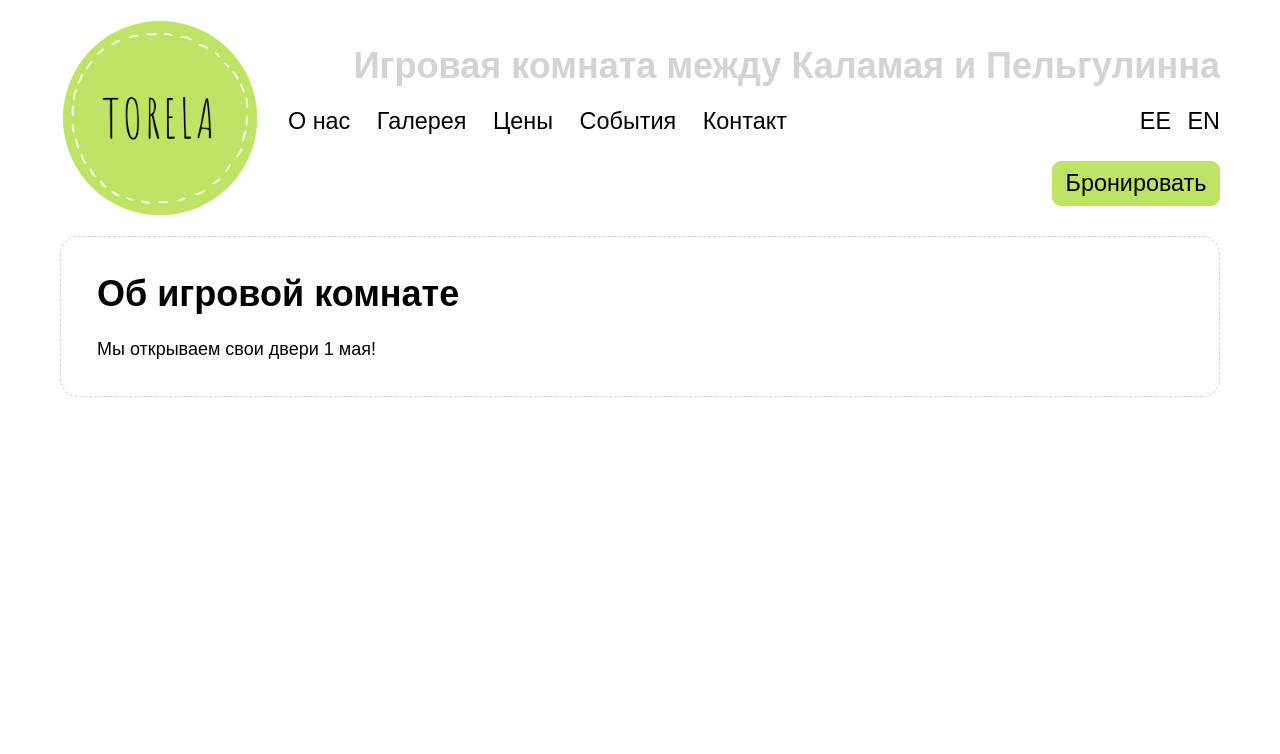
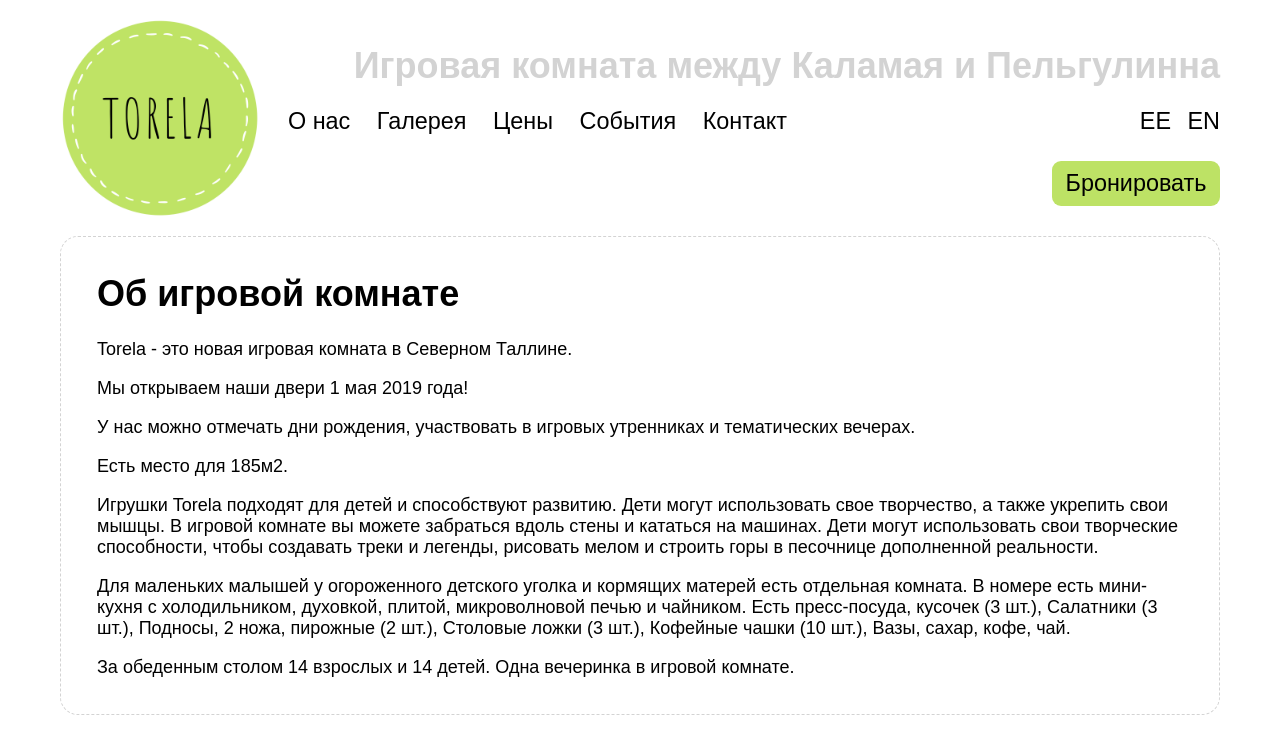
Before and after one commit to mypsik/torela, a Jekyll site: the page built from ru/index.md, in a window 1280 px wide. Shown: the top 754 px of the page. Built offline with Jekyll 4.4.1, drawn with Linux system fonts in a browser that asks for light colours; a script that is not in the unit is left out.

Commit message:
Tutvustust täiendatud

```diff
--- a/ru/index.md
+++ b/ru/index.md
@@ -9,4 +9,16 @@ en: /en/
 et: /
 ---
 
-Мы открываем свои двери 1 мая!
+Torela - это новая игровая комната в Северном Таллине.
+
+Мы открываем наши двери 1 мая 2019 года!
+
+У нас можно отмечать дни рождения, участвовать в игровых утренниках и тематических вечерах.
+
+Есть место для 185м2.
+
+Игрушки Torela подходят для детей и способствуют развитию. Дети могут использовать свое творчество, а также укрепить свои мышцы. В игровой комнате вы можете забраться вдоль стены и кататься на машинах. Дети могут использовать свои творческие способности, чтобы создавать треки и легенды, рисовать мелом и строить горы в песочнице дополненной реальности.
+
+Для маленьких малышей у огороженного детского уголка и кормящих матерей есть отдельная комната. В номере есть мини-кухня с холодильником, духовкой, плитой, микроволновой печью и чайником. Есть пресс-посуда, кусочек (3 шт.), Салатники (3 шт.), Подносы, 2 ножа, пирожные (2 шт.), Столовые ложки (3 шт.), Кофейные чашки (10 шт.), Вазы, сахар, кофе, чай.
+
+За обеденным столом 14 взрослых и 14 детей. Одна вечеринка в игровой комнате.
```
